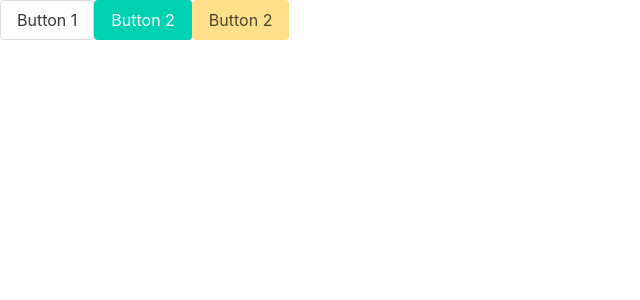
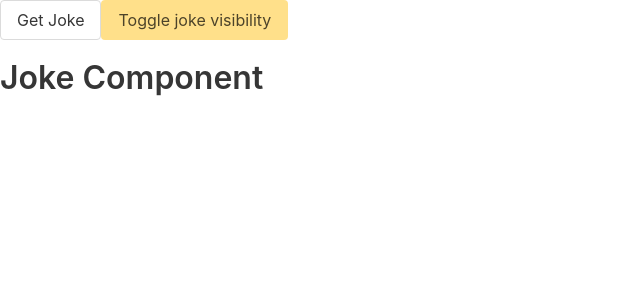
Before and after one commit to malv7/learn-angular, an Angular app: page / in a window 1280 px wide. Shown: the top 300 px of the page, without its empty margins (0-640 px from the left). Built offline with nearby package versions, Linux system fonts and the light colour scheme.

Commit message:
joke component, joke service and store

```diff
--- a/src/app/app.component.html
+++ b/src/app/app.component.html
@@ -1,3 +1,5 @@
-<button class="button">Button 1</button>
-<button class="button is-primary">Button 2</button>
-<button class="button is-warning">Button 2</button>
+<div *ngIf="showJoke">{{joke}}</div>
+<button class="button" (click)="getJoke()">Get Joke</button>
+<button class="button is-warning" (click)="toggleShowJoke()">Toggle joke visibility</button>
+
+<app-joke></app-joke>
--- a/src/app/app.component.ts
+++ b/src/app/app.component.ts
@@ -1,4 +1,5 @@
 import { Component } from '@angular/core';
+import { JokeService } from './joke.service';
 
 @Component({
   selector: 'app-root',
@@ -6,5 +7,20 @@ import { Component } from '@angular/core';
   styleUrls: ['./app.component.scss']
 })
 export class AppComponent {
-  title = 'app';
+
+  joke: string;
+  showJoke: boolean = true;
+
+  constructor(private jokeService: JokeService) {
+    this.jokeService.joke$.subscribe(joke => this.joke = joke);
+  }
+
+  getJoke() {
+    this.jokeService.getJoke();
+  }
+
+  toggleShowJoke() {
+    this.showJoke = !this.showJoke;
+  }
+
 }
--- /dev/null
+++ b/src/app/joke.service.ts
@@ -0,0 +1,27 @@
+import { Injectable } from "@angular/core";
+import { Http } from '@angular/http';
+
+import { Observable } from 'rxjs/Observable';
+import { BehaviorSubject } from 'rxjs/BehaviorSubject';
+import 'rxjs/add/operator/map';
+
+@Injectable()
+export class JokeService {
+
+    private jokeSubject: BehaviorSubject<string>;
+    joke$: Observable<string>;
+
+    constructor(private http: Http) {
+        this.jokeSubject = new BehaviorSubject<string>(null);
+        this.joke$ = this.jokeSubject.asObservable();
+    }
+
+    getJoke() {
+        const apiUrl = 'http://api.icndb.com/jokes/random';
+
+        this.http.get(apiUrl)
+          .map(res => res.json())
+          .subscribe(data => this.jokeSubject.next(data.value.joke));
+    }
+
+}
--- /dev/null
+++ b/src/app/joke/joke.component.html
@@ -0,0 +1,4 @@
+<div [ngStyle]="{ 'margin-top': '20px' }"></div>
+
+<h3 class="title">Joke Component</h3>
+<p>{{ jokeService.joke$ | async }}</p>
--- /dev/null
+++ b/src/app/joke/joke.component.ts
@@ -0,0 +1,17 @@
+import { Component, OnInit } from '@angular/core';
+import { JokeService } from '../joke.service';
+
+@Component({
+  selector: 'app-joke',
+  templateUrl: './joke.component.html',
+  styleUrls: ['./joke.component.scss']
+})
+export class JokeComponent implements OnInit {
+
+  constructor(private jokeService: JokeService) { }
+
+  ngOnInit() {
+
+  }
+
+}
```
Also changed, not shown: src/app/app.module.ts (+8 -3 lines), src/app/joke/joke.component.scss (added), 1 other file (tests, documents, lock files or other folders).
